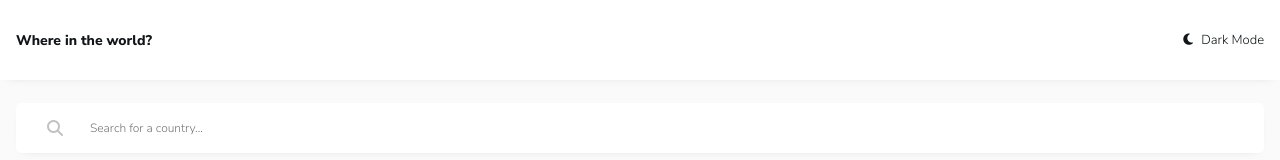
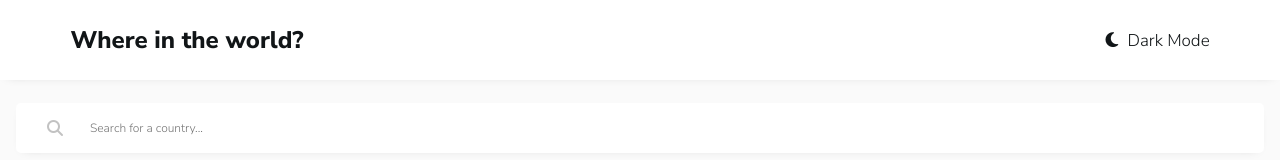
Before and after one commit to magdakok/React-CountriesAPI, a React (Create React App) app: page / in a window 1280 px wide. Shown: the top 160 px of the page. Built offline with nearby package versions, Linux system fonts and the light colour scheme; no server answers.

Commit message:
add media queries for Navbar: desktop

```diff
--- a/src/style/Navbar.scss
+++ b/src/style/Navbar.scss
@@ -11,12 +11,22 @@
   justify-content: space-between;
   align-items: center;
 
+  @media only screen and (min-width: 700px) {
+    padding: 0 $horizontal-padding-desktop;
+  }
+
   .main-heading {
     font-size: 14px;
+    @media only screen and (min-width: 700px) {
+      font-size: 24px;
+    }
   }
 
   .color-mode {
     font-size: 13px;
+    @media only screen and (min-width: 700px) {
+      font-size: 17px;
+    }
     .fas {
       margin-right: 5px;
     }
--- a/src/style/variables.scss
+++ b/src/style/variables.scss
@@ -6,5 +6,6 @@ $color-gray: #858585;
 $color-gray-light: #fafafa;
 
 $horizontal-padding-mobile: 16px;
+$horizontal-padding-desktop: 5.5%;
 $border-radius: 5px;
 $box-shadow: 0px 3px 10px -8px rgba(191, 191, 191, 1);
```
